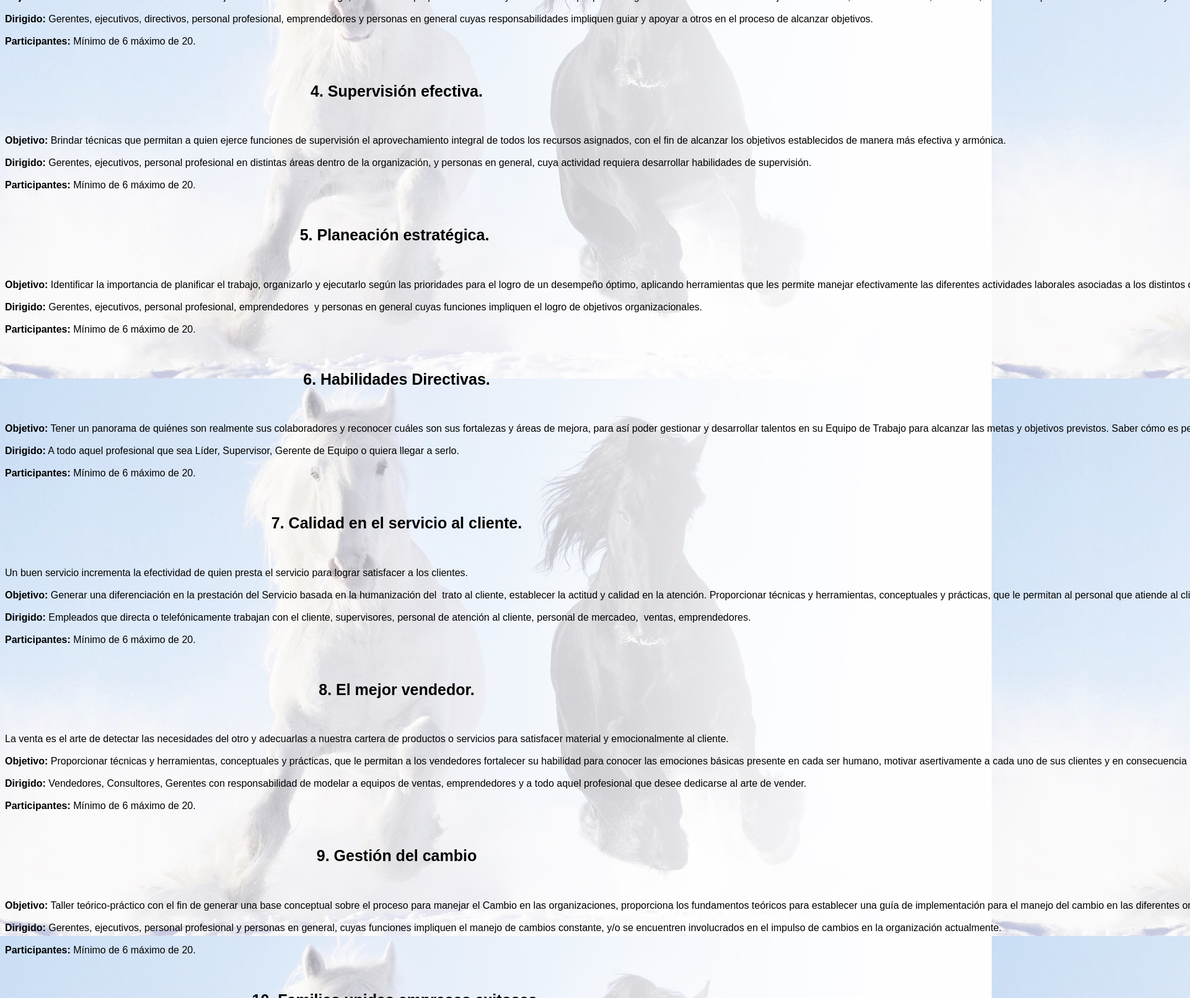
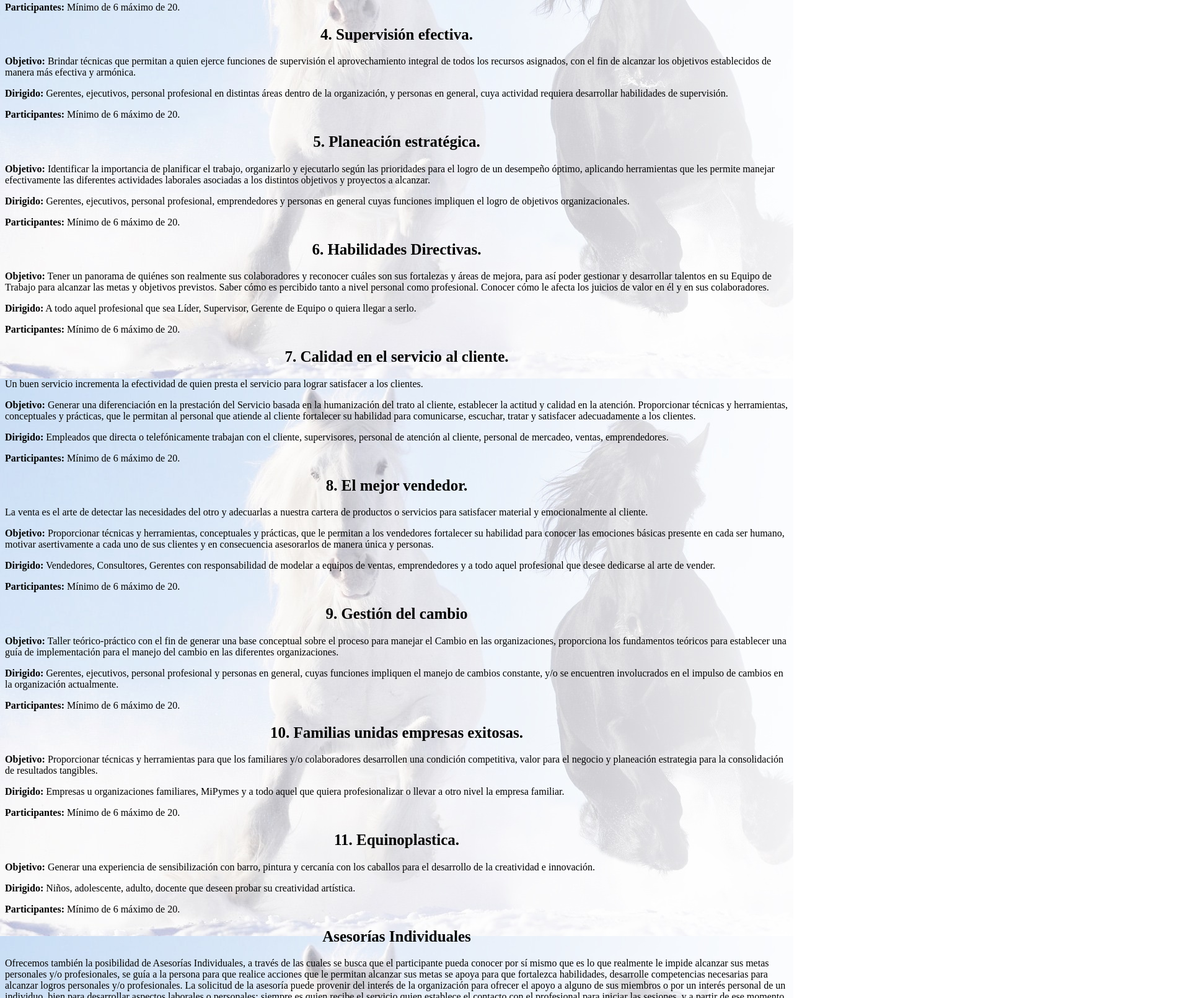
Before and after one commit to CHNCH/equusemotiondummy, a plain HTML site: page site/talleres.html in a window 1280 px wide. Shown: the part 1189-2800 px from the top of the page at 62% size, 1920 px wide, since content can reach past the window. Drawn offline with Linux system fonts and the light colour scheme.

Commit message:
v. 1.7.2

```diff
--- a/site/style.css
+++ b/site/style.css
@@ -32,7 +32,7 @@ pre {
 	font-size: 25px;
 }
 
-section > span {
+section  span {
 	font-weight: bold;
 }
 li a:hover, li a:active, .link:hover, .link:active {
@@ -96,3 +96,6 @@ div {
 li {
 	font-family: arial;
 }
+h1 {
+	text-align: center;
+}
--- a/site/talleres.html
+++ b/site/talleres.html
@@ -14,7 +14,8 @@
 </head>
 
 <body>
-<ol>Talleres Disponibles:
+<div style="font-size: 30px;">Talleres Disponibles</div>
+<ol>
 	<li><a href="#section1">Trabajo en equipo y comunicación efectiva </a></li>
 	<li><a href="#section2">Comunicación asertiva</a></li>
 	<li><a href="#section3">Liderazgo y equipos de trabajo de alto desempeño</a></li>
@@ -27,112 +28,112 @@
 	<li><a href="#section10">Familias unidas empresas exitosas</a></li>
 	<li><a href="#section11">Equinoplástica</a></li>
 </ol>
-<ul>
+<ul>3
 	<li><a href="#section12">Asesorías individuales</a></li>
 </ul>
 <a class="link" href="#section13"><div>CONDICIONES DE CONTRATACIÓN</div></a>
 
-<pre><section id="section1"><h2 class="taller">1. Trabajo en equipo y comunicación efectiva.</h2>
+<section id="section1"><h2 class="taller">1. Trabajo en equipo y comunicación efectiva.</h2>
 
-<span>Objetivo:</span> Que los participantes identifiquen su potencial como seres humanos; reconozcan, practiquen y fortalezcan sus habilidades comunicacionales y de escucha, que reconozcan su necesidad motivacional y la de sus compañeros para: asumir y delegar nuevas tareas, establecer y realizar seguimientos, así como también administrar eficazmente su tiempo disfrutando de la consecución de las metas u objetivos organizacionales realmente en equipo.
+<p><span>Objetivo:</span> Que los participantes identifiquen su potencial como seres humanos; reconozcan, practiquen y fortalezcan sus habilidades comunicacionales y de escucha, que reconozcan su necesidad motivacional y la de sus compañeros para: asumir y delegar nuevas tareas, establecer y realizar seguimientos, así como también administrar eficazmente su tiempo disfrutando de la consecución de las metas u objetivos organizacionales realmente en equipo.</p>
 
-<span>Dirigido:</span> A todo equipo de trabajo y también a aquel profesional que sea líder, supervisor, gerente de equipo o quiera llegar a serlo.
+<p><span>Dirigido:</span> A todo equipo de trabajo y también a aquel profesional que sea líder, supervisor, gerente de equipo o quiera llegar a serlo.</p>
 
-<span>Participantes:</span> Mínimo de 6 máximo de 20.
+<p><span>Participantes:</span> Mínimo de 6 máximo de 20.</p>
 </section>
 
 <section id="section2"><h2 class="taller">2. Comunicación asertiva.</h2>
 
-<span>Objetivo:</span> Activar herramientas y recursos personales en el cumplimiento de distintos roles en las diferentes interacciones, con la aplicación de competencias de comunicación que permitan mantener relaciones abiertas, respetuosas y productivas orientadas a alcanzar las metas organizacionales.
+<p><span>Objetivo:</span> Activar herramientas y recursos personales en el cumplimiento de distintos roles en las diferentes interacciones, con la aplicación de competencias de comunicación que permitan mantener relaciones abiertas, respetuosas y productivas orientadas a alcanzar las metas organizacionales.</p>
 
-<span>Dirigido:</span> Gerentes, ejecutivos, personal profesional y personas en general que deseen mejorar sus comunicaciones. Excelente para equipos reales de trabajo con el objetivo de comprender y mejorar sus relaciones laborales a través de una mejor  comunicación.
+<p><span>Dirigido:</span> Gerentes, ejecutivos, personal profesional y personas en general que deseen mejorar sus comunicaciones. Excelente para equipos reales de trabajo con el objetivo de comprender y mejorar sus relaciones laborales a través de una mejor  comunicación.</p>
 
-<span>Participantes:</span> Mínimo de 6 máximo de 20.
+<p><span>Participantes:</span> Mínimo de 6 máximo de 20.</p>
 </section>
 
 <section id="section3"><h2 class="taller">3. Liderazgo y equipos de trabajo de alto desempeño.</h2>
 
-<span>Objetivo:</span> Desarrollar la habilidad de interactuar ejerciendo un rol de liderazgo, basado en el propio conocimiento y herramientas que permitan guiar la acción de otros hacia objetivos comunes, de forma efectiva, coherente, satisfactoria para todos los involucrados y sostenible en el tiempo.
+<p><span>Objetivo:</span> Desarrollar la habilidad de interactuar ejerciendo un rol de liderazgo, basado en el propio conocimiento y herramientas que permitan guiar la acción de otros hacia objetivos comunes, de forma efectiva, coherente, satisfactoria para todos los involucrados y sostenible en el tiempo.</p>
 
-<span>Dirigido:</span> Gerentes, ejecutivos, directivos, personal profesional, emprendedores y personas en general cuyas responsabilidades impliquen guiar y apoyar a otros en el proceso de alcanzar objetivos.
+<p><span>Dirigido:</span> Gerentes, ejecutivos, directivos, personal profesional, emprendedores y personas en general cuyas responsabilidades impliquen guiar y apoyar a otros en el proceso de alcanzar objetivos.</p>
 
-<span>Participantes:</span> Mínimo de 6 máximo de 20.
+<p><span>Participantes:</span> Mínimo de 6 máximo de 20.</p>
 </section>
 
 <section id="section4"><h2 class="taller">4. Supervisión efectiva.</h2>
 
-<span>Objetivo:</span> Brindar técnicas que permitan a quien ejerce funciones de supervisión el aprovechamiento integral de todos los recursos asignados, con el fin de alcanzar los objetivos establecidos de manera más efectiva y armónica.
+<p><span>Objetivo:</span> Brindar técnicas que permitan a quien ejerce funciones de supervisión el aprovechamiento integral de todos los recursos asignados, con el fin de alcanzar los objetivos establecidos de manera más efectiva y armónica.</p>
 
-<span>Dirigido:</span> Gerentes, ejecutivos, personal profesional en distintas áreas dentro de la organización, y personas en general, cuya actividad requiera desarrollar habilidades de supervisión.
+<p><span>Dirigido:</span> Gerentes, ejecutivos, personal profesional en distintas áreas dentro de la organización, y personas en general, cuya actividad requiera desarrollar habilidades de supervisión.</p>
 
-<span>Participantes:</span> Mínimo de 6 máximo de 20.
+<p><span>Participantes:</span> Mínimo de 6 máximo de 20.</p>
 </section>
 
 <section id="section5"><h2 class="taller">5. Planeación estratégica. </h2>
 
-<span>Objetivo:</span> Identificar la importancia de planificar el trabajo, organizarlo y ejecutarlo según las prioridades para el logro de un desempeño óptimo, aplicando herramientas que les permite manejar efectivamente las diferentes actividades laborales asociadas a los distintos objetivos y proyectos a alcanzar.
+<p><span>Objetivo:</span> Identificar la importancia de planificar el trabajo, organizarlo y ejecutarlo según las prioridades para el logro de un desempeño óptimo, aplicando herramientas que les permite manejar efectivamente las diferentes actividades laborales asociadas a los distintos objetivos y proyectos a alcanzar.</p>
 
-<span>Dirigido:</span> Gerentes, ejecutivos, personal profesional, emprendedores  y personas en general cuyas funciones impliquen el logro de objetivos organizacionales.
+<p><span>Dirigido:</span> Gerentes, ejecutivos, personal profesional, emprendedores  y personas en general cuyas funciones impliquen el logro de objetivos organizacionales.</p>
 
-<span>Participantes:</span> Mínimo de 6 máximo de 20.
+<p><span>Participantes:</span> Mínimo de 6 máximo de 20.</p>
 </section>
 
 <section id="section6"><h2 class="taller">6. Habilidades Directivas.</h2>
 
-<span>Objetivo:</span> Tener un panorama de quiénes son realmente sus colaboradores y reconocer cuáles son sus fortalezas y áreas de mejora, para así poder gestionar y desarrollar talentos en su Equipo de Trabajo para alcanzar las metas y objetivos previstos. Saber cómo es percibido tanto a nivel personal como profesional. Conocer cómo le afecta los juicios de valor en él y en sus colaboradores.
+<p><span>Objetivo:</span> Tener un panorama de quiénes son realmente sus colaboradores y reconocer cuáles son sus fortalezas y áreas de mejora, para así poder gestionar y desarrollar talentos en su Equipo de Trabajo para alcanzar las metas y objetivos previstos. Saber cómo es percibido tanto a nivel personal como profesional. Conocer cómo le afecta los juicios de valor en él y en sus colaboradores.</p>
 
-<span>Dirigido:</span> A todo aquel profesional que sea Líder, Supervisor, Gerente de Equipo o quiera llegar a serlo.
+<p><span>Dirigido:</span> A todo aquel profesional que sea Líder, Supervisor, Gerente de Equipo o quiera llegar a serlo.</p>
 
-<span>Participantes:</span> Mínimo de 6 máximo de 20.
+<p><span>Participantes:</span> Mínimo de 6 máximo de 20.</p>
 </section>
 
 <section id="section7"><h2 class="taller">7. Calidad en el servicio al cliente.</h2>
 
-Un buen servicio incrementa la efectividad de quien presta el servicio para lograr satisfacer a los clientes.
+<p>Un buen servicio incrementa la efectividad de quien presta el servicio para lograr satisfacer a los clientes.</p>
 
-<span>Objetivo:</span> Generar una diferenciación en la prestación del Servicio basada en la humanización del  trato al cliente, establecer la actitud y calidad en la atención. Proporcionar técnicas y herramientas, conceptuales y prácticas, que le permitan al personal que atiende al cliente fortalecer su habilidad para comunicarse, escuchar, tratar y satisfacer adecuadamente a los clientes.
+<p><span>Objetivo:</span> Generar una diferenciación en la prestación del Servicio basada en la humanización del  trato al cliente, establecer la actitud y calidad en la atención. Proporcionar técnicas y herramientas, conceptuales y prácticas, que le permitan al personal que atiende al cliente fortalecer su habilidad para comunicarse, escuchar, tratar y satisfacer adecuadamente a los clientes.</p>
 
-<span>Dirigido:</span> Empleados que directa o telefónicamente trabajan con el cliente, supervisores, personal de atención al cliente, personal de mercadeo,  ventas, emprendedores.
+<p><span>Dirigido:</span> Empleados que directa o telefónicamente trabajan con el cliente, supervisores, personal de atención al cliente, personal de mercadeo,  ventas, emprendedores.</p>
 
-<span>Participantes:</span> Mínimo de 6 máximo de 20.
+<p><span>Participantes:</span> Mínimo de 6 máximo de 20.</p>
 </section>
 
 <section id="section8"><h2 class="taller">8. El mejor vendedor.</h2>
 
-La venta es el arte de detectar las necesidades del otro y adecuarlas a nuestra cartera de productos o servicios para satisfacer material y emocionalmente al cliente.
+<p>La venta es el arte de detectar las necesidades del otro y adecuarlas a nuestra cartera de productos o servicios para satisfacer material y emocionalmente al cliente.</p>
 
-<span>Objetivo:</span> Proporcionar técnicas y herramientas, conceptuales y prácticas, que le permitan a los vendedores fortalecer su habilidad para conocer las emociones básicas presente en cada ser humano, motivar asertivamente a cada uno de sus clientes y en consecuencia asesorarlos de manera única y personas.
+<p><span>Objetivo:</span> Proporcionar técnicas y herramientas, conceptuales y prácticas, que le permitan a los vendedores fortalecer su habilidad para conocer las emociones básicas presente en cada ser humano, motivar asertivamente a cada uno de sus clientes y en consecuencia asesorarlos de manera única y personas.</p>
 
-<span>Dirigido:</span> Vendedores, Consultores, Gerentes con responsabilidad de modelar a equipos de ventas, emprendedores y a todo aquel profesional que desee dedicarse al arte de vender.
+<p><span>Dirigido:</span> Vendedores, Consultores, Gerentes con responsabilidad de modelar a equipos de ventas, emprendedores y a todo aquel profesional que desee dedicarse al arte de vender.</p>
 
-<span>Participantes:</span> Mínimo de 6 máximo de 20.
+<p><span>Participantes:</span> Mínimo de 6 máximo de 20.</p>
 </section>
 
 <section id="section9"><h2 class="taller">9. Gestión del cambio</h2>
 
-<span>Objetivo:</span> Taller teórico-práctico con el fin de generar una base conceptual sobre el proceso para manejar el Cambio en las organizaciones, proporciona los fundamentos teóricos para establecer una guía de implementación para el manejo del cambio en las diferentes organizaciones.
+<p><span>Objetivo:</span> Taller teórico-práctico con el fin de generar una base conceptual sobre el proceso para manejar el Cambio en las organizaciones, proporciona los fundamentos teóricos para establecer una guía de implementación para el manejo del cambio en las diferentes organizaciones.</p>
 
-<span>Dirigido:</span> Gerentes, ejecutivos, personal profesional y personas en general, cuyas funciones impliquen el manejo de cambios constante, y/o se encuentren involucrados en el impulso de cambios en la organización actualmente.
+<p><span>Dirigido:</span> Gerentes, ejecutivos, personal profesional y personas en general, cuyas funciones impliquen el manejo de cambios constante, y/o se encuentren involucrados en el impulso de cambios en la organización actualmente.</p>
 
-<span>Participantes:</span> Mínimo de 6 máximo de 20.
+<p><span>Participantes:</span> Mínimo de 6 máximo de 20.</p>
 </section>
 
 <section id="section10"><h2 class="taller">10. Familias unidas empresas exitosas.</h2>
 
-<span>Objetivo:</span> Proporcionar técnicas y herramientas para que los familiares y/o colaboradores  desarrollen una condición competitiva, valor para el negocio y planeación estrategia para la consolidación  de resultados tangibles.
+<p><span>Objetivo:</span> Proporcionar técnicas y herramientas para que los familiares y/o colaboradores  desarrollen una condición competitiva, valor para el negocio y planeación estrategia para la consolidación  de resultados tangibles.</p>
 
-<span>Dirigido:</span> Empresas u organizaciones familiares, MiPymes  y a todo aquel que quiera profesionalizar o llevar a otro nivel la empresa familiar.
+<p><span>Dirigido:</span> Empresas u organizaciones familiares, MiPymes  y a todo aquel que quiera profesionalizar o llevar a otro nivel la empresa familiar.</p>
 
-<span>Participantes:</span> Mínimo de 6 máximo de 20.
+<p><span>Participantes:</span> Mínimo de 6 máximo de 20.</p>
 </section>
 
 <section id="section11"><h2 class="taller">11. Equinoplastica.</h2>
 
-<span>Objetivo:</span> Generar una experiencia de sensibilización con barro, pintura y cercanía con los caballos para el desarrollo de la creatividad e innovación.
+<p><span>Objetivo:</span> Generar una experiencia de sensibilización con barro, pintura y cercanía con los caballos para el desarrollo de la creatividad e innovación.</p>
 
-<span>Dirigido:</span> Niños, adolescente, adulto, docente que deseen probar su creatividad artística.
+<p><span>Dirigido:</span> Niños, adolescente, adulto, docente que deseen probar su creatividad artística.</p>
 
-<span>Participantes:</span> Mínimo de 6 máximo de 20.
+<p><span>Participantes:</span> Mínimo de 6 máximo de 20.</p>
 </section>
 
 <section id="section12"><h2 class="taller">Asesorías Individuales</h2>
@@ -148,10 +149,11 @@ El costo  incluye Impuestos.
 En caso de cancelación o postergación de fechas equivale al 60% del total por fecha no tomada.
 La empresa cliente comprende y acepta como suyo el riesgo físico al que somete a cada uno de sus colaboradores.
 </section>
-</pre>
-<h1></h1>
+
+<br>
 <a id="backtotop" href="#top">Volver Arriba</a>
-<h1></h1>
+<br>
+<br>
 <footer>Zapotlán No. 512 Col. San Cayetano Cd. Guzmán, Jalisco
 	<div>¡Visitanos en facebook!: <div>
 	<img src="facebookicon.png" width="20" height="20" alt="Equuz Emotion en facebook">
```
Also changed, not shown: site/homepage.html (+1 -1 lines), 1 other file.
